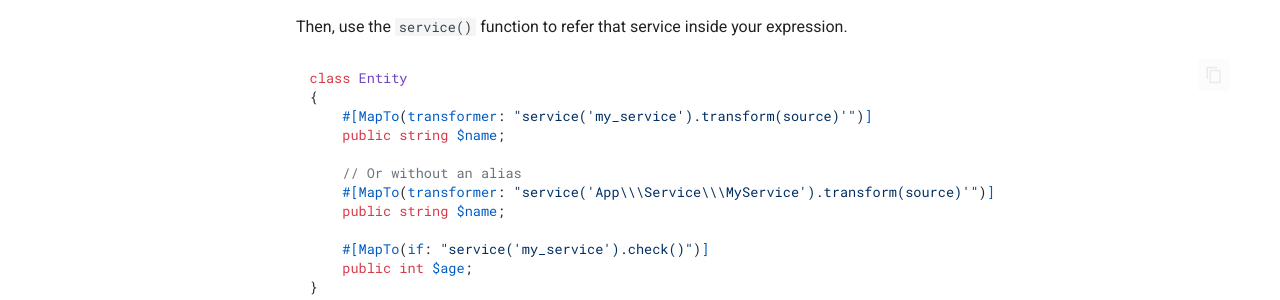
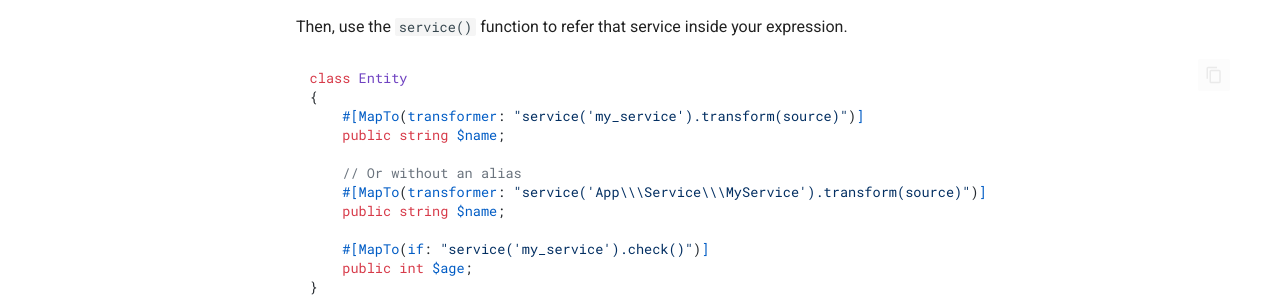
Before and after one commit to jolicode/automapper, an MkDocs documentation site: the page built from docs/bundle/expression-language.md, in a window 1280 px wide and 900 px high, scrolled down 669 px. Shown: the part 409-709 px from the top of the window. Built offline with MkDocs 1.6.1 and Material for MkDocs 9.7.7, drawn with Linux system fonts in a browser that asks for light colours; comment, search, counter and statistics services are not loaded; the version menu is left out.

Commit message:
fix(docs): fix typo

````diff
--- a/docs/bundle/expression-language.md
+++ b/docs/bundle/expression-language.md
@@ -47,11 +47,11 @@ Then, use the `service()` function to refer that service inside your expression.
 ```php
 class Entity
 {
-    #[MapTo(transformer: "service('my_service').transform(source)'")]
+    #[MapTo(transformer: "service('my_service').transform(source)")]
     public string $name;
 
     // Or without an alias
-    #[MapTo(transformer: "service('App\\\Service\\\MyService').transform(source)'")]
+    #[MapTo(transformer: "service('App\\\Service\\\MyService').transform(source)")]
     public string $name;
 
     #[MapTo(if: "service('my_service').check()")]
````
